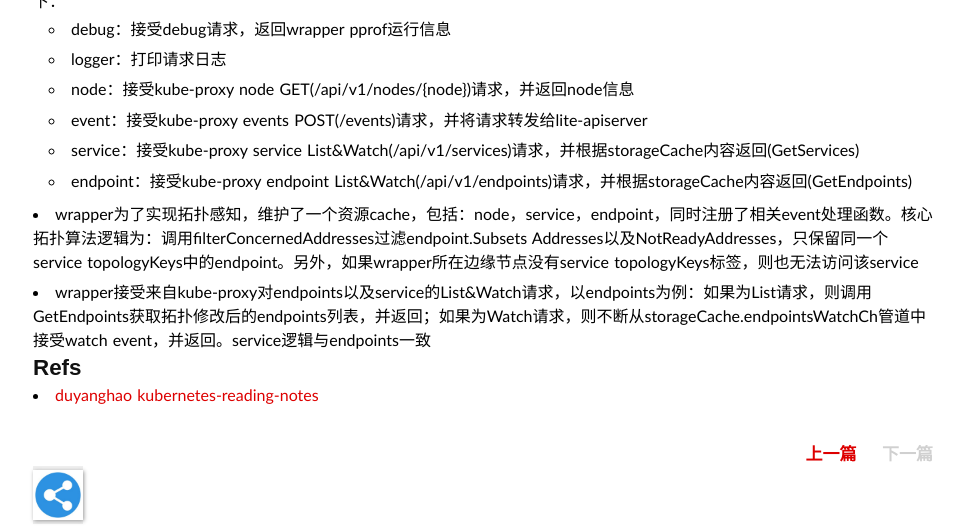
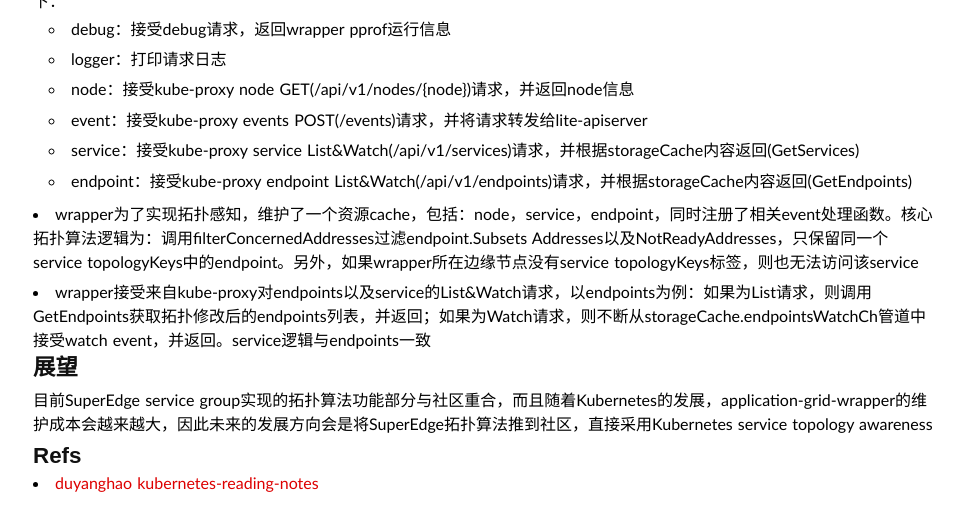
Before and after one commit to duyanghao/duyanghao.github.io, a Jekyll site: the page built from _posts/2021-3-4-superedge-application-grid-wrapper.md, in a window 1280 px wide and 900 px high, scrolled down 22348 px, cut to the strip 0-530 px from the top of the window. Shown: the whole strip, without its empty margins (157-1121 px from the left). Built offline with Jekyll 4.4.1, drawn with Linux system fonts in a browser that asks for light colours; some web fonts are replaced; comment, search, counter and statistics services are not loaded.

Commit message:
update superedge intros
Signed-off-by: duyanghao <1294057873@qq.com>

```diff
--- a/_posts/2021-3-4-superedge-application-grid-wrapper.md
+++ b/_posts/2021-3-4-superedge-application-grid-wrapper.md
@@ -1079,6 +1079,10 @@
 * wrapper为了实现拓扑感知，维护了一个资源cache，包括：node，service，endpoint，同时注册了相关event处理函数。核心拓扑算法逻辑为：调用filterConcernedAddresses过滤endpoint.Subsets Addresses以及NotReadyAddresses，只保留同一个service topologyKeys中的endpoint。另外，如果wrapper所在边缘节点没有service topologyKeys标签，则也无法访问该service
 * wrapper接受来自kube-proxy对endpoints以及service的List&Watch请求，以endpoints为例：如果为List请求，则调用GetEndpoints获取拓扑修改后的endpoints列表，并返回；如果为Watch请求，则不断从storageCache.endpointsWatchCh管道中接受watch event，并返回。service逻辑与endpoints一致
 
+## 展望
+
+目前SuperEdge service group实现的拓扑算法功能部分与社区重合，而且随着Kubernetes的发展，application-grid-wrapper的维护成本会越来越大，因此未来的发展方向会是将SuperEdge拓扑算法推到社区，直接采用Kubernetes service topology awareness
+
 ## Refs
 
 * [duyanghao kubernetes-reading-notes](https://github.com/duyanghao/kubernetes-reading-notes/blob/master/superedge/service-group/README.md)
```
